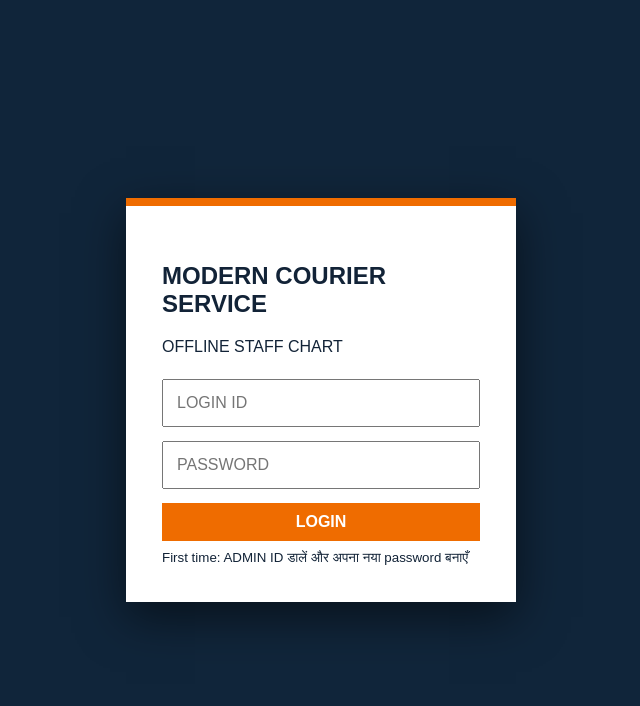
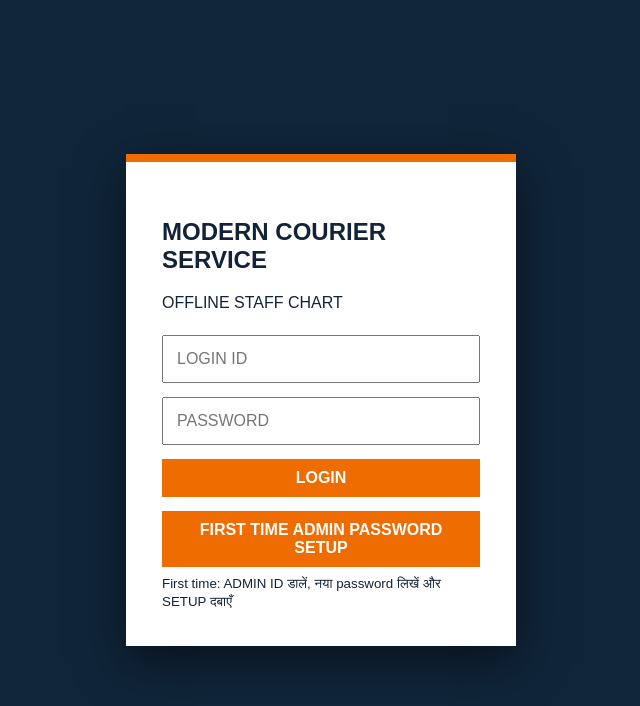
Before and after one commit to 1356bo/Modern-Courier-Staff-Chart-Desktop, an Electron app: page index.html in a window 1500 px wide. Shown: the whole page, without its empty margins (429-1069 px from the left). Drawn offline with Linux system fonts and the light colour scheme; no server answers.

Commit message:
Add first-time password setup

```diff
--- a/index.html
+++ b/index.html
@@ -1,5 +1,5 @@
 <!doctype html><html><head><meta charset="UTF-8"><meta name="viewport" content="width=device-width,initial-scale=1"><title>Modern Courier Staff Chart</title><link rel="stylesheet" href="styles.css"></head>
-<body><div id="toast"></div><main id="login" class="login"><section><h1>MODERN COURIER SERVICE</h1><p>OFFLINE STAFF CHART</p><input id="uid" placeholder="LOGIN ID"><input id="pwd" type="password" placeholder="PASSWORD"><button id="loginBtn">LOGIN</button><small>First time: ADMIN ID डालें और अपना नया password बनाएँ</small></section></main>
+<body><div id="toast"></div><main id="login" class="login"><section><h1>MODERN COURIER SERVICE</h1><p>OFFLINE STAFF CHART</p><input id="uid" placeholder="LOGIN ID"><input id="pwd" type="password" placeholder="PASSWORD"><button id="loginBtn">LOGIN</button><button id="setupBtn" type="button">FIRST TIME ADMIN PASSWORD SETUP</button><small>First time: ADMIN ID डालें, नया password लिखें और SETUP दबाएँ</small></section></main>
 <main id="app" hidden><header><div><h1>MODERN COURIER SERVICE</h1><p>OFFLINE STAFF CHART</p></div><nav><button id="homeBtn">DASHBOARD</button><button id="newBtn">+ NEW CHART</button><button id="backupBtn">BACKUP</button><button id="restoreBtn">RESTORE</button><button id="folderBtn">DATA FOLDER</button><button id="logoutBtn">LOGOUT</button></nav></header>
 <section id="cashAlert" class="cashAlert"><span>CASH COLLECTED — PLEASE HAND OVER</span><strong id="cashBalance">₹0.00</strong><small>19/08/2026 से Total Cash − Handover • DETAILS देखने के लिए CLICK करें</small></section>
 <section id="dashboard"><div class="stats"><b id="chartCount">0 CHARTS</b><b id="rowCount">0 ROWS</b><b id="podCount">0 POD</b></div><div id="chartList" class="cards"></div></section>
```
